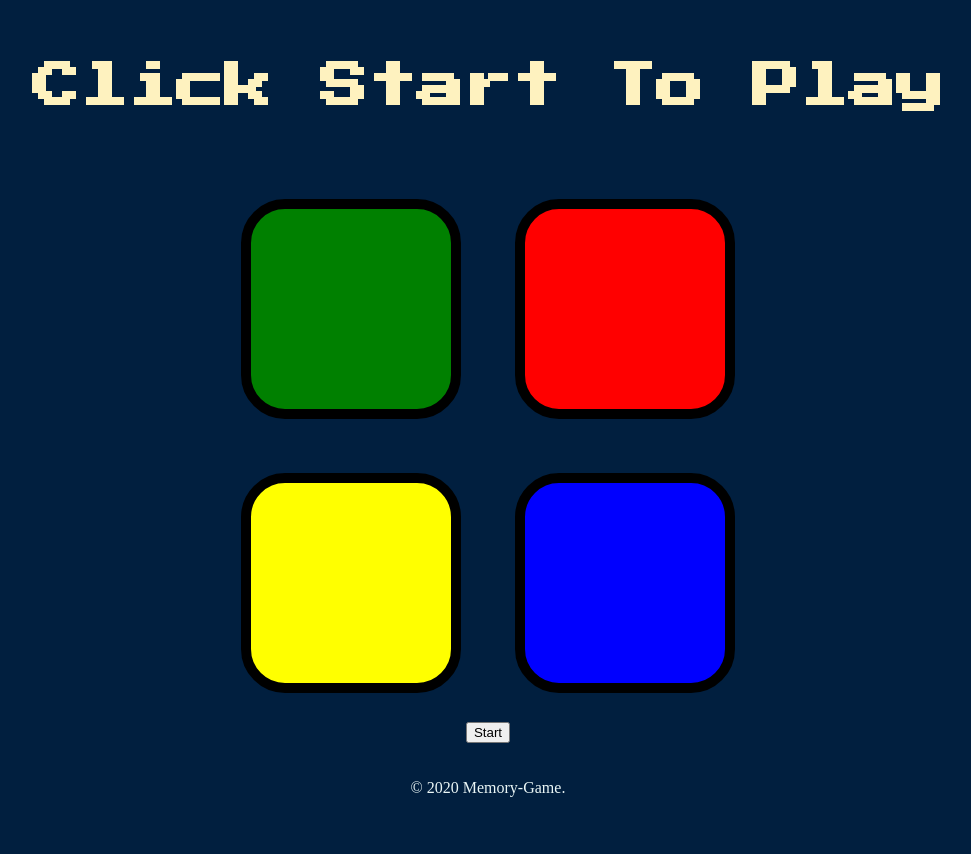
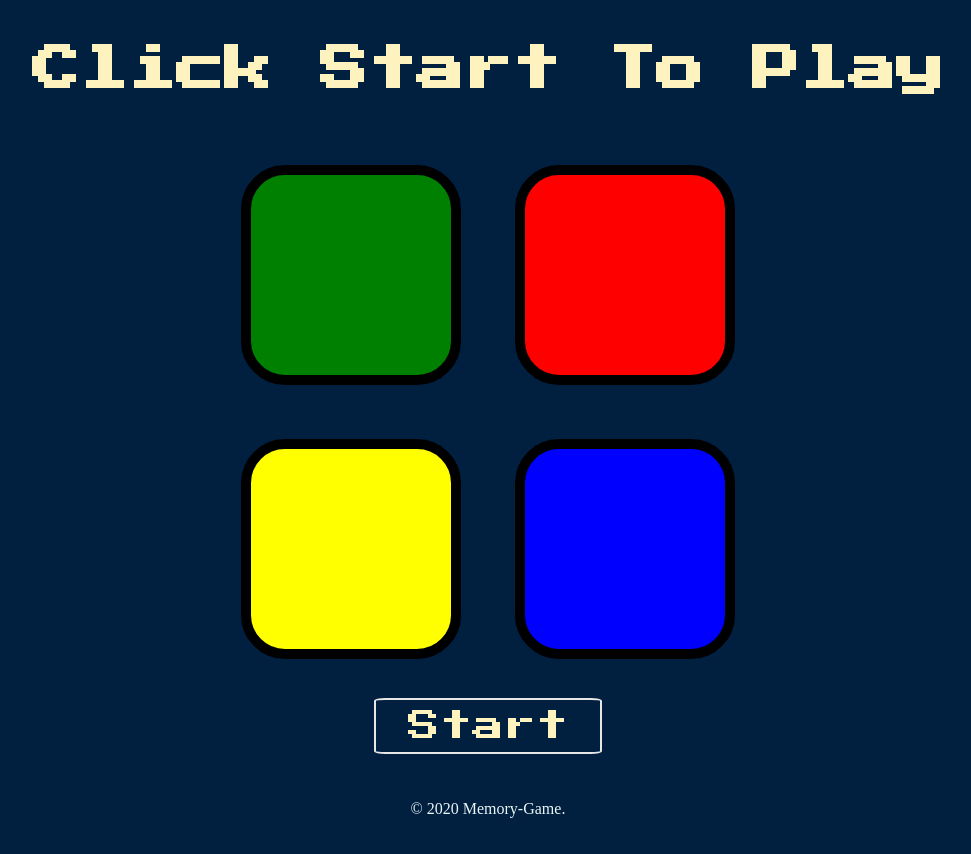
Before and after one commit to mohammed-mohsin/memory-game, a plain HTML site: page index.html in a window 1280 px wide. Shown: the whole page, without its empty margins (152-1123 px from the left). Before the commit the page ends 833 px from the top, so only its background shows below. Drawn offline with Linux system fonts and the light colour scheme.

Commit message:
Add Start Button

```diff
--- a/styles.css
+++ b/styles.css
@@ -6,8 +6,9 @@ body {
 #level-title {
   font-family: 'Press Start 2P', cursive;
   font-size: 3rem;
-  margin: 5%;
+  margin: 3%;
   color: #FEF2BF;
+  line-height: 4rem;
 }
 
 .container {
@@ -52,6 +53,27 @@ body {
   background-color: grey;
 }
 
+.s-button {
+  background-color: #011F3F;
+  font-family: 'Press Start 2P', cursive;
+  font-size: 1.5rem;
+  color: #FEF2BF;
+  border: 2px solid #e7e7e7;
+  border-radius: 5%;
+  padding: 10px 32px;
+  text-align: center;
+  text-decoration: none;
+  display: inline-block;
+  font-size: 2rem;
+  margin: 10px 2px;
+  cursor: pointer;
+}
+
+.s-button:hover {
+  background-color: #e7e7e7;
+  color: black;
+}
+
 
 .bottom-container {
 
```
